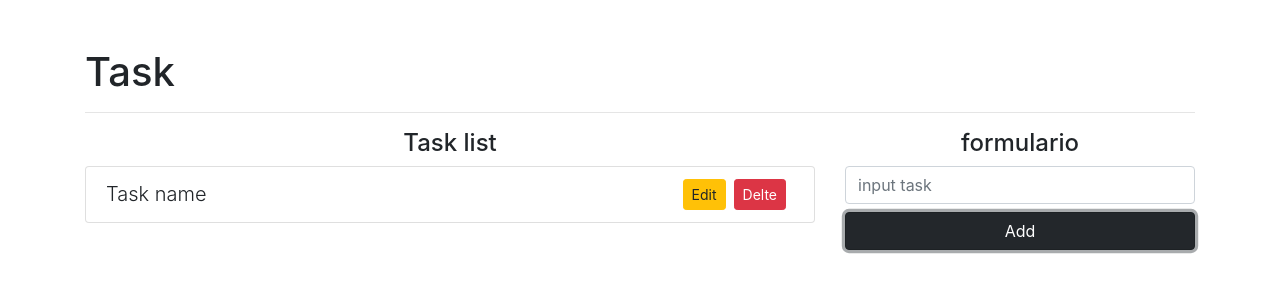
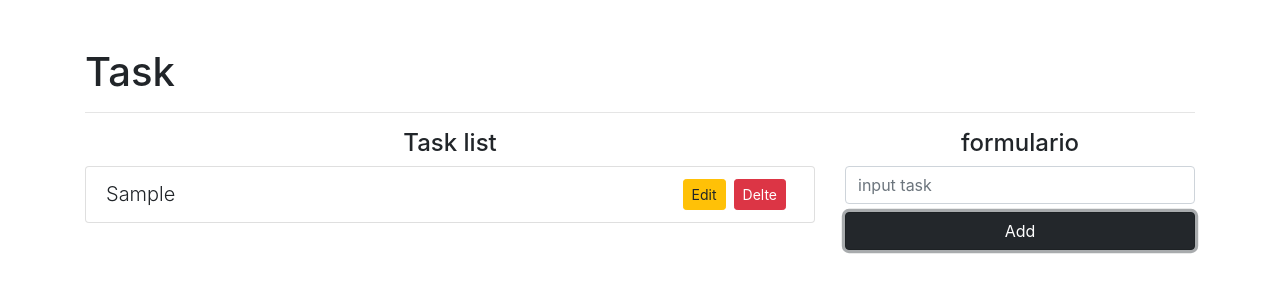
Before and after one commit to dagemov/ReactCurse, a React (Create React App) app: page / in a window 1280 px wide. Both pictures are taken after typing "Sample" into the empty fields and a click on the button "Add". Shown: the top 300 px of the page. Built offline with nearby package versions, Linux system fonts and the light colour scheme.

Commit message:
Agregar Tarea
Aqui usamos el shorid para agregar tareas en react

```diff
--- a/package.json
+++ b/package.json
@@ -10,6 +10,7 @@
     "react": "^18.2.0",
     "react-dom": "^18.2.0",
     "react-scripts": "5.0.1",
+    "shortid": "^2.2.16",
     "web-vitals": "^2.1.4"
   },
   "scripts": {
--- a/src/App.js
+++ b/src/App.js
@@ -1,10 +1,12 @@
 import React,{useState}  from 'react';
+import shortid from 'shortid'
 import {isEmpty} from 'lodash'
 
 
 
 function App() {
   const [task,setTask]=useState("")// [name,metodo] = initialValue
+  const [tasks,setTasks]=useState([])
   const addTask=(e)=>{
     //evitar recargacion de pagina
     e.preventDefault()
@@ -12,7 +14,11 @@ function App() {
       console.log("Task empty")
       return
     }
-    console.log("Ok")
+    const newTask ={
+      id:shortid.generate(),
+      name:task
+    }
+    setTasks([...tasks,newTask])
     setTask("")
   }
   return (
@@ -23,11 +29,16 @@ function App() {
           <div className='col-8'>
             <h4 className='text-center'>Task list</h4>
             <ul className='list-group'>
-              <li className='list-group-item'>
-                  <span className='lead'>Task name</span>
+            {
+              tasks.map((task)=>(
+                <li className='list-group-item' key={task.id}>
+                  <span className='lead'>{task.name}</span>
                   <button className='btn btn-danger btn-sm float-right mx-2'>Delte</button>
                   <button className='btn btn-warning btn-sm float-right'>Edit</button>
-              </li>
+                </li>
+              ))
+
+            }
             </ul>
           </div>
           <div className='col-4'>
```
Also changed, not shown: 1 other file (tests, documents, lock files or other folders).
